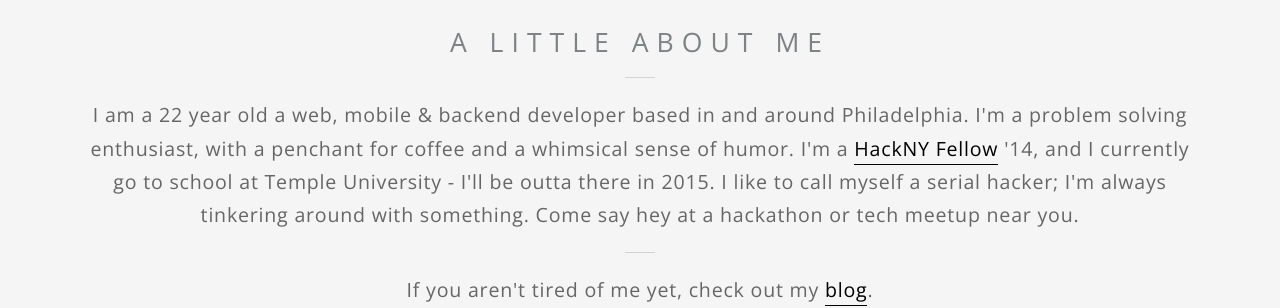
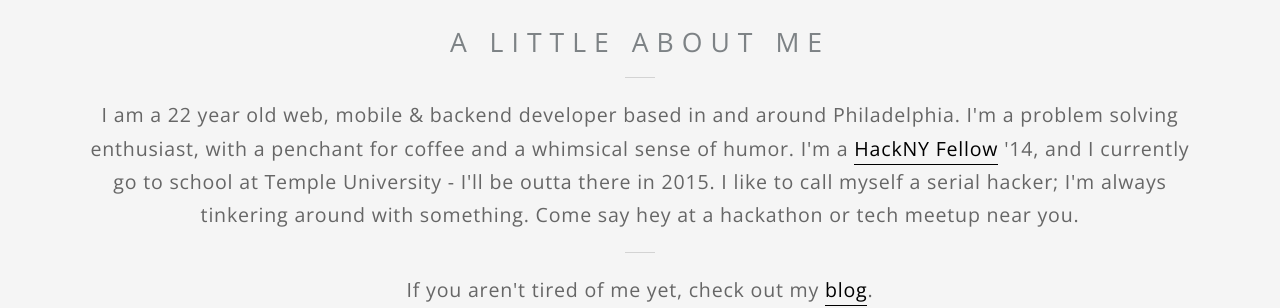
Before and after one commit to skeswa/skeswa.github.io, a Jekyll site: the page built from index.html, in a window 1280 px wide and 900 px high, scrolled down 1043 px. Shown: the part 159-467 px from the top of the window. Built offline with Jekyll 4.4.1, drawn with Linux system fonts in a browser that asks for light colours; nearby versions of some CDN libraries.

```diff
--- a/_includes/home/about.html
+++ b/_includes/home/about.html
@@ -5,7 +5,7 @@
       <h1>A little about me</h1>
       <div class="dash animated fadeIn"></div>
       <p>
-        I am a 22 year old a web, mobile &amp; backend developer based in and around Philadelphia.
+        I am a 22 year old web, mobile &amp; backend developer based in and around Philadelphia.
         I'm a problem solving enthusiast, with a penchant for coffee and a whimsical sense of humor.
         I'm a <a href="http://hackny.org/a/fellows/">HackNY Fellow</a> '14, and I currently go to school
         at Temple University - I'll be outta there in 2015. I like to call myself a serial hacker; I'm
```
